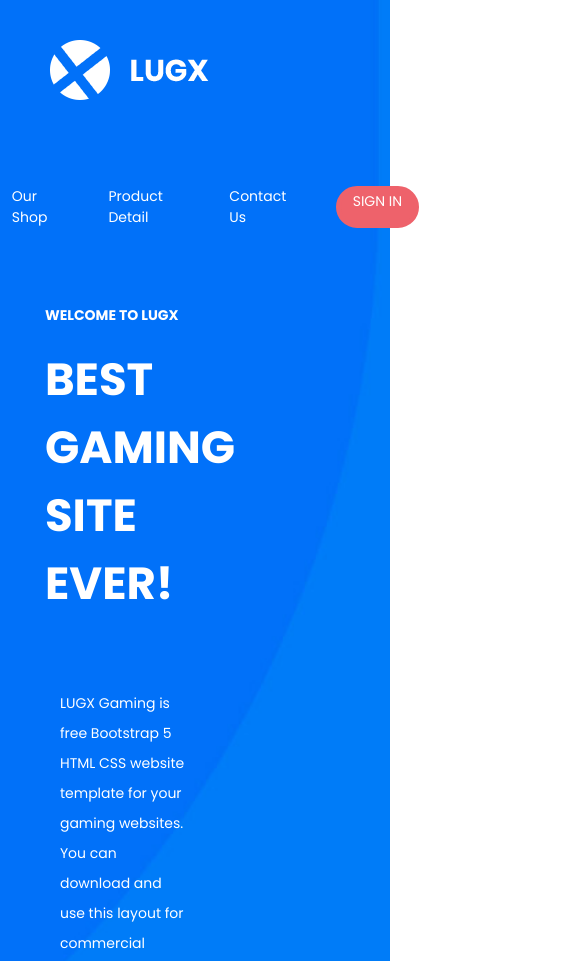
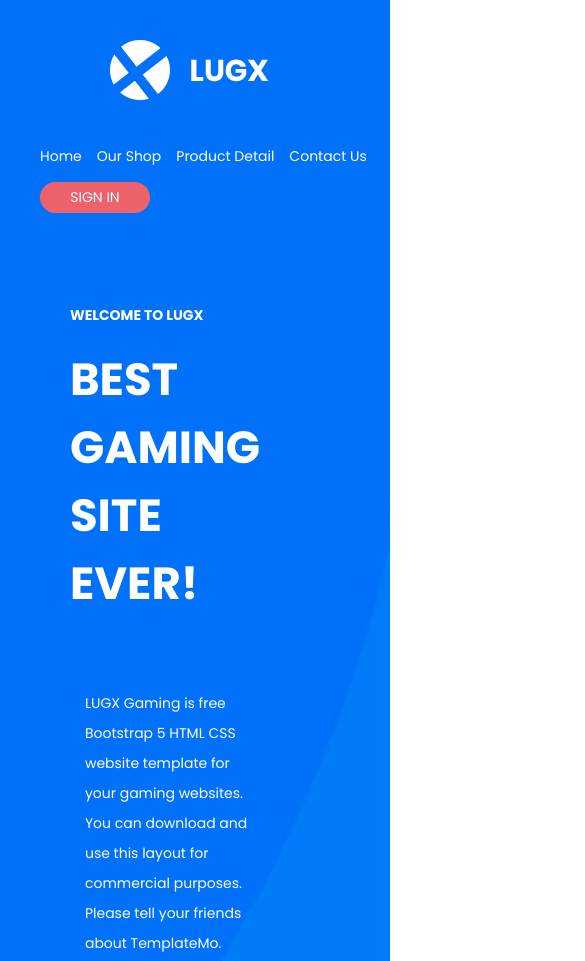
Before and after one commit to HeloisaTibilletti/Lugx-Gaming, a plain HTML site: page index.html in a window 390 px wide. Shown: the top 961 px of the page, 585 px wide, since content can reach past the window. Drawn offline with Linux system fonts and the light colour scheme.

Commit message:
Ajustando responsividade

```diff
--- /dev/null
+++ b/css/media-q-subscribe.css
@@ -0,0 +1,39 @@
+@media (max-width: 576px) {
+    * {
+        font-size: 14px;
+    }
+
+    input,
+    select,
+    textarea {
+        width:300px;
+    }
+
+    main {
+        display: flex;
+        flex-direction: column;
+        justify-content: center;
+        align-items: center;
+        padding: 20px;
+    }
+
+    input[type="submit"],
+    input[type="reset"] {
+        width: auto;
+    }
+
+    .form-botoes {
+        display: flex;
+        justify-content: center;
+        gap: 20px;
+        text-align: center;
+        align-items: center;
+    }
+
+    .form-item {
+        display: flex;
+        flex-direction: column;
+        align-items: center;
+        margin-bottom: 20px; /* Adicionado espaçamento inferior entre os itens do formulário */
+    }
+}
--- a/css/media-queries.css
+++ b/css/media-queries.css
@@ -1,6 +1,6 @@
 @media (max-width: 576px) {
     * {
-      font-size: 14px;
+        font-size: 14px;
     }
 
     .cabecalho {
@@ -8,20 +8,35 @@
     }
 
     .principal {
+        width: 100%;
+    }
+
+    nav {
+        position: relative;
+        top: 40px;
+        left: 340px;
+    }
+
+    .cabecalho-menu ul {
+        display: flex;
+        gap: 15px;
+    }
+
+
+    .principal-conteudo {
         display: flex;
         flex-direction: row;
         justify-content: center;
+        width: auto;
+        position: relative;
+        right: 75px;
+        gap: 15px;
     }
 
-    nav {
-       position: relative;
-       top: 80px;
-       left: 220px;
-    }
-
-
-    .principal figure img {
-        display: none;
+    .principal-conteudo figure img {
+        max-width: 350px;
+        position: relative;
+        right: 40px;
     }
 
     span {
@@ -32,28 +47,31 @@
         width: 100%;
     }
 
-    .bt-view, .button-view {
+    .bt-view,
+    .button-view {
         display: none;
     }
 
-    .titulo-section{
+    .titulo-section {
         width: 100%;
         align-items: center;
         padding-right: 50px;
     }
 
-    .trending, .trending-games{
+    .trending,
+    .trending-games {
         padding-left: 50px;
     }
 
-    .top, .most {
+    .top,
+    .most {
         position: relative;
         left: 0;
     }
 
     .cabecalho-logo img {
         position: relative;
-        left: 350px;
+        left: 410px;
     }
 
     .container-four {
@@ -65,6 +83,11 @@
         padding: 10px;
     }
 
+    .principal-texto {
+        position: relative;
+        right: 150px;
+    }
+
 
 
 
--- a/css/style.css
+++ b/css/style.css
@@ -25,6 +25,10 @@
     right: 300px;
     width: 100%;
     flex-wrap: wrap;
+}
+
+.cabecalho-menu {
+    background-color: transparent; /* Remova a cor de fundo atual, se houver */
 
 }
 
@@ -34,6 +38,7 @@
     gap: 50px;
     color: var(--cor-secundaria);
     font-size: 16px;
+    flex-wrap: wrap;
 }
 
 .cabecalho-menu ul li a {
@@ -61,7 +66,12 @@
     border-radius: 0px 0px 150px 150px;
     background-size: cover;
     /*/ cover quer dizer que ele deve ocupar o container inteiro /*/
+    width: auto;
 
+}
+
+nav {
+    background-color: transparent;
 }
 
 .principal-conteudo {
@@ -71,6 +81,7 @@
     justify-content: center;
     margin-left: 230px;
     gap: 250px;
+        flex-wrap: wrap;
 }
 
 .principal-texto {
@@ -94,7 +105,7 @@
 }
 
 .principal figure img {
-    border-radius: 30px;
+    border-radius: 30px
 }
 
 .desconto {
--- a/index.html
+++ b/index.html
@@ -58,7 +58,7 @@
     </section>
 
     <section class="section-two">
-        <div class="titulo-section">
+        <div class="titulo">
             <h3 class="trending">Trending</h3>
             <h2 class="trending-games">Trending Games</h2>
             <a href="" class="button-view">View All</a>
```
Also changed, not shown: subscribe.html (+1 -0 lines).
